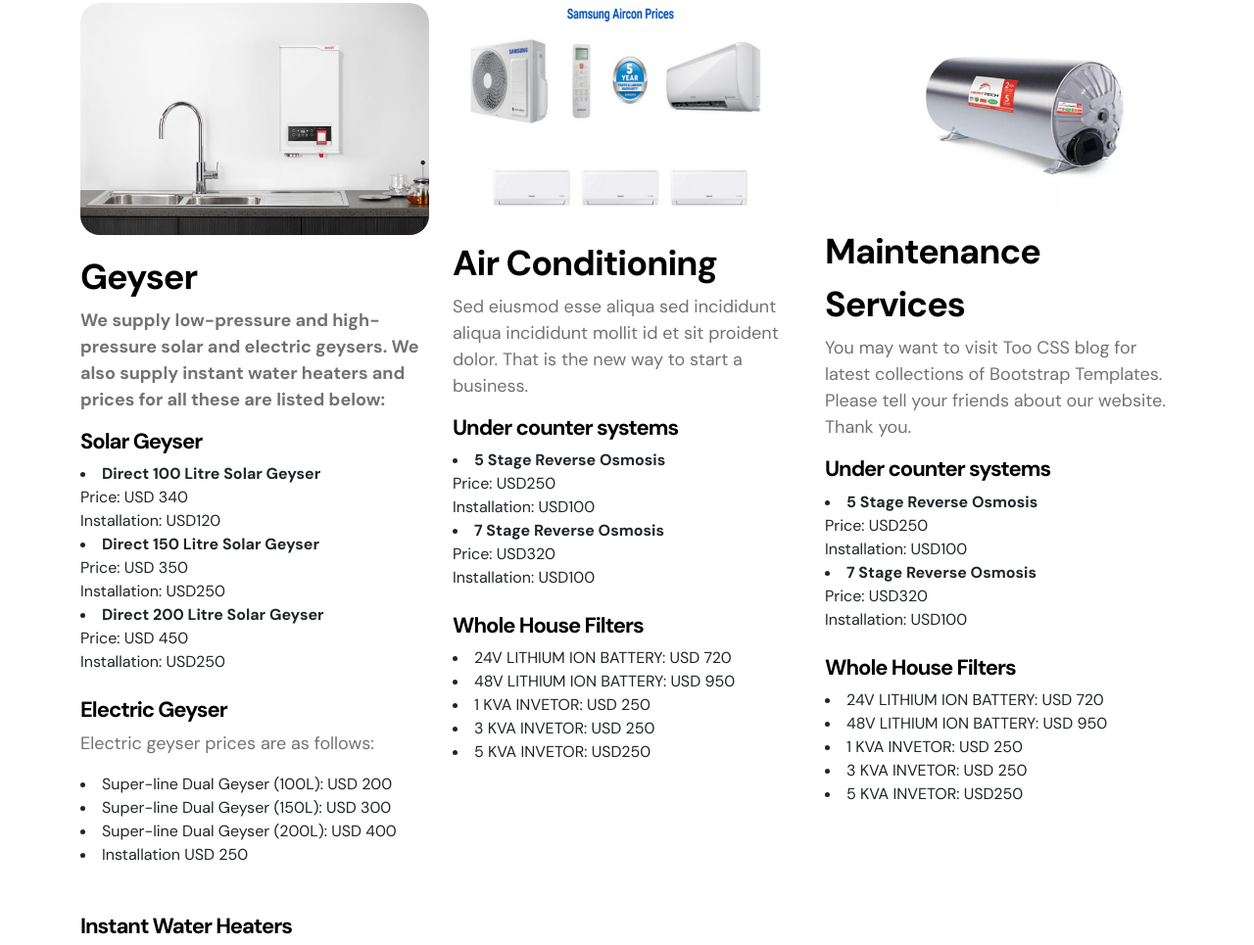
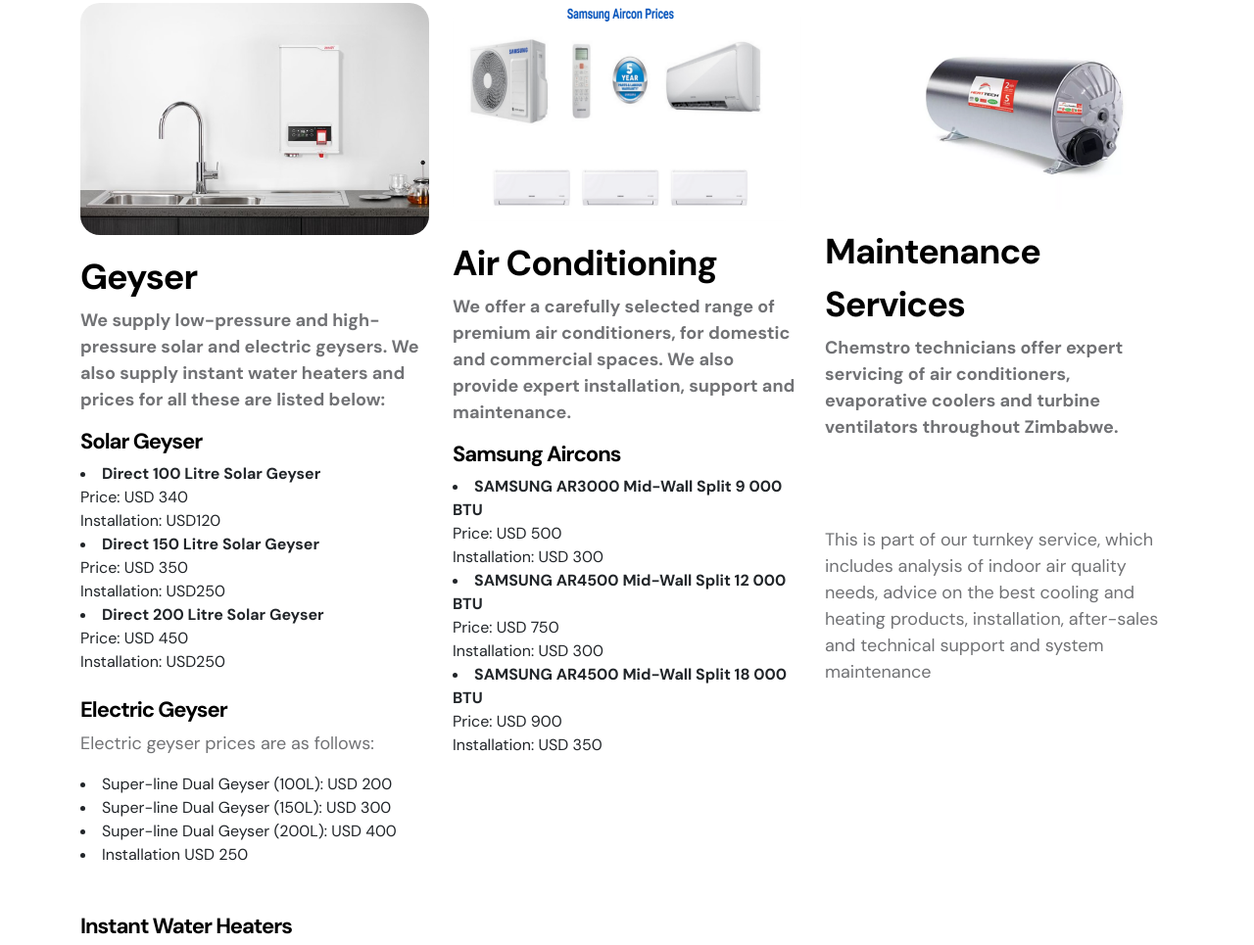
Before and after one commit to KwaneleRuth/Chemstro_Chemicals, a plain HTML site: page project-detail.html in a window 1280 px wide. Shown: the part 2307-3272 px from the top of the page at 98% size. Drawn offline with Linux system fonts and the light colour scheme.

Commit message:
final touch ups

```diff
--- a/project-detail.html
+++ b/project-detail.html
@@ -184,13 +184,6 @@ https://github.com/KwaneleRuth
                             <li><b>Ariston Aures SM 12 TR EU Instant Water Heater 15L </b></li>
                             Price: USD 300<br>Installation: USD120
 
-
-
-
-
-
-
-
                         </div>
 
 
@@ -199,22 +192,17 @@ https://github.com/KwaneleRuth
 
                             <h3 class="mt-3 mb-1">Air Conditioning</h3>
 
-                            <p>Sed eiusmod esse aliqua sed incididunt aliqua incididunt mollit id et sit proident dolor. That is the new way to start a business.</p>
-                            <h6>Under counter systems</h6>
-                            <li><b>5 Stage Reverse Osmosis </b></li>
-                            Price: USD250
-                            <br>Installation: USD100
-                            <li><b>7 Stage Reverse Osmosis </b></li>
-                            Price: USD320
-                            <br>Installation: USD100
-                            <br><br>
-                            <h6>Whole House Filters</h6>
-
-                            <li>24V LITHIUM ION BATTERY: USD 720 </li>
-                            <li>48V LITHIUM ION BATTERY: USD 950</li>
-                            <li>1 KVA INVETOR:           USD 250 </li>
-                            <li>3 KVA INVETOR:           USD 250 </li>
-                            <li>5 KVA INVETOR:           USD250 </li>
+                            <p><strong>We offer a carefully selected range of premium air conditioners, for domestic and commercial spaces. We also provide expert installation, support and maintenance.</strong></p>
+                            <h6>Samsung Aircons</h6>
+                            <li><b>SAMSUNG AR3000 Mid-Wall Split 9 000 BTU  </b></li>
+                            Price: USD 500
+                            <br>Installation: USD 300
+                            <li><b>SAMSUNG AR4500 Mid-Wall Split 12 000 BTU</b></li>
+                            Price: USD 750
+                            <br>Installation: USD 300
+                            <li><b>SAMSUNG AR4500 Mid-Wall Split 18 000 BTU   </b></li>
+                            Price: USD 900
+                            <br>Installation: USD 350
                         </div>
 
                         <div class="col-lg-4 col-12">
@@ -222,23 +210,9 @@ https://github.com/KwaneleRuth
 
                             <h3 class="mt-3 mb-1">Maintenance Services</h3>
 
-                            <p>You may want to visit Too CSS blog for latest collections of Bootstrap Templates. Please tell your friends about our website. Thank you.</p>
-
-                            <h6>Under counter systems</h6>
-                            <li><b>5 Stage Reverse Osmosis </b></li>
-                            Price: USD250
-                            <br>Installation: USD100
-                            <li><b>7 Stage Reverse Osmosis </b></li>
-                            Price: USD320
-                            <br>Installation: USD100
-                            <br><br>
-                            <h6>Whole House Filters</h6>
-
-                            <li>24V LITHIUM ION BATTERY: USD 720 </li>
-                            <li>48V LITHIUM ION BATTERY: USD 950</li>
-                            <li>1 KVA INVETOR:           USD 250 </li>
-                            <li>3 KVA INVETOR:           USD 250 </li>
-                            <li>5 KVA INVETOR:           USD250 </li></div>
+                            <p><strong>Chemstro technicians offer expert servicing of air conditioners, evaporative coolers and turbine ventilators throughout Zimbabwe.</strong></p>
+                            <br><br><br>
+                            <p>This is part of our turnkey service, which includes analysis of indoor air quality needs, advice on the best cooling and heating products, installation, after-sales and technical support and system maintenance</p>
 
                     </div>
                 </div>
```
Also changed, not shown: images/jason-goodman-MUZFKa_mttU-unsplash.jpg (deleted), images/peter-jones-WZROBIlY8Rg-unsplash.jpg (deleted), images/projects/elena-baidak-pz69kY0UQuQ-unsplash.jpg (deleted), images/projects/evangeline-shaw-nwLTVwb7DbU-unsplash.jpg (deleted), images/projects/pj-gal-szabo-CIXXIWxxec4-unsplash.jpg (deleted), images/projects/tangerine-newt-AKH4OVEmILc-unsplash.jpg (deleted), images/projects/team-fredi-FN3vmVee2sI-unsplash.jpg (deleted), images/projects/vmsign-x9yGe7wnvKQ-unsplash.jpg (deleted), images/services/portrait-smiling-african-american-young-woman-holding-movie-production-blackboard.jpg (deleted), images/services/startup-leader-drawing-flowchart-board-discussing-project.jpg (deleted), images/services/young-entrepreneurs-mature-investor-watching-presentation-discussing-project.jpg (deleted), images/slide/christina-wocintechchat-com-NDoVgcS_lZM-unsplashh.jpg (deleted), images/slide/jason-goodman-0K7GgiA8lVE-unsplash.jpg (deleted).
